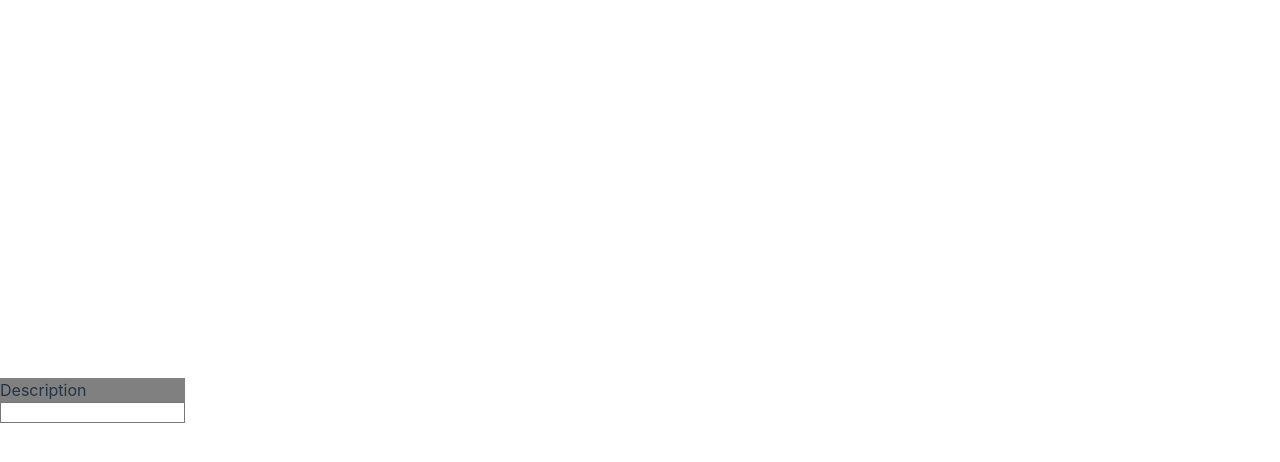
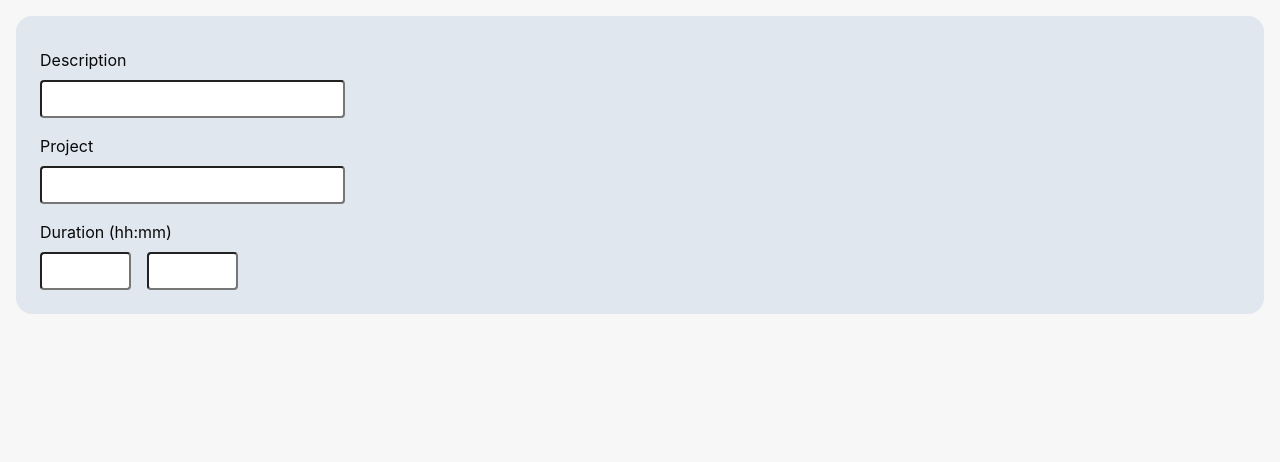
Before and after one commit to benvds/pragmatic_time_tracker, a React (Vite) app: page / in a window 1280 px wide. Shown: the top 462 px of the page. Built offline with nearby package versions, Linux system fonts and the light colour scheme.

Commit message:
kick-off first screen

```diff
--- a/src/App.module.css
+++ b/src/App.module.css
@@ -1,5 +1,35 @@
 .container {
-    background-color: gray;
+    padding: var(--spacing-md);
+}
+
+label {
+    padding: calc(var(--font-size-md) / 2) 0;
+}
+
+input[type="text"],
+input[type="number"] {
+    max-width: 32ch;
+    border-radius: var(--spacing-xs);
+    padding: calc(var(--font-size-md) / 2);
+    font-size: var(--font-size-md);
+}
+
+.inputGroup {
+    display: flex;
+    gap: var(--spacing-md);
+}
+
+.doubleDigits {
+    width: 8ch;
+}
+
+.form {
+    border-radius: var(--spacing-md);
+    background-color: var(--slate-200);
+    padding: var(--spacing-lg);
+    display: flex;
+    flex-direction: column;
+    gap: calc(var(--spacing-md) / 2);
 }
 
 .formField {
--- a/src/App.tsx
+++ b/src/App.tsx
@@ -4,10 +4,32 @@ export const App = () => {
     console.debug("rendering app");
     return (
         <div className={styles.container}>
-            <form>
+            {/* <Button solid onClick={console.debug}></Button> */}
+            <form className={styles.form}>
                 <div className={styles.formField}>
                     <label htmlFor="desc">Description</label>
-                    <input type="text" name="desc" />
+                    <input type="text" name="desc" tabIndex={0} />
+                </div>
+                <div className={styles.formField}>
+                    <label htmlFor="project">Project</label>
+                    <input type="text" name="project" tabIndex={0} />
+                </div>
+                <div className={styles.formField}>
+                    <label htmlFor="project">Duration (hh:mm)</label>
+                    <div className={styles.inputGroup}>
+                        <input
+                            className={styles.doubleDigits}
+                            type="number"
+                            name="hh"
+                            tabIndex={0}
+                        />
+                        <input
+                            className={styles.doubleDigits}
+                            type="number"
+                            name="mm"
+                            tabIndex={0}
+                        />
+                    </div>
                 </div>
             </form>
         </div>
--- a/src/index.css
+++ b/src/index.css
@@ -1,11 +1,35 @@
 :root {
+    --white: hsl(0, 0%, 97%);
+    --black: hsl(0, 0%, 3%);
+    --link: hsl(237, 100%, 70%);
+    --link-hover: hsl(237, 86%, 64%);
+
+    --font-size-md: 16px;
+
+    --spacing-xs: 4px;
+    --spacing-sm: 8px;
+    --spacing-md: 16px;
+    --spacing-lg: 24px;
+
+    --slate-50: hsl(210, 40%, 98%);
+    --slate-100: hsl(210, 40%, 96%);
+    --slate-200: hsl(214, 32%, 91%);
+    --slate-300: hsl(213, 27%, 84%);
+    --slate-400: hsl(215, 20%, 65%);
+    --slate-500: hsl(215, 16%, 47%);
+    --slate-600: hsl(215, 19%, 35%);
+    --slate-700: hsl(215, 25%, 27%);
+    --slate-800: hsl(217, 33%, 17%);
+    --slate-900: hsl(222, 47%, 11%);
+    --slate-950: hsl(229, 84%, 5%);
+
     font-family: Inter, system-ui, Avenir, Helvetica, Arial, sans-serif;
     line-height: 1.5;
     font-weight: 400;
 
     color-scheme: light dark;
-    color: rgba(255, 255, 255, 0.87);
-    background-color: #242424;
+    color: var(--black);
+    background-color: var(--white);
 
     font-synthesis: none;
     text-rendering: optimizeLegibility;
@@ -16,24 +40,19 @@
 
 a {
     font-weight: 500;
-    color: #646cff;
+    color: var(--link);
     text-decoration: inherit;
 }
 a:hover {
-    color: #535bf2;
+    color: var(--link-hover);
 }
 
 body {
     margin: 0;
-    display: flex;
-    place-items: center;
+    display: grid;
+    place-items: center top;
     min-width: 320px;
     min-height: 100vh;
-}
-
-h1 {
-    font-size: 3.2em;
-    line-height: 1.1;
 }
 
 button {
@@ -55,14 +74,16 @@ button:focus-visible {
     outline: 4px auto -webkit-focus-ring-color;
 }
 
-@media (prefers-color-scheme: light) {
+@media (prefers-color-scheme: dark) {
     :root {
-        color: #213547;
-        background-color: #ffffff;
+        background-color: #213547;
+        color: hsl(0, 0%, 80%);
     }
+
     a:hover {
         color: #747bff;
     }
+
     button {
         background-color: #f9f9f9;
     }
```
